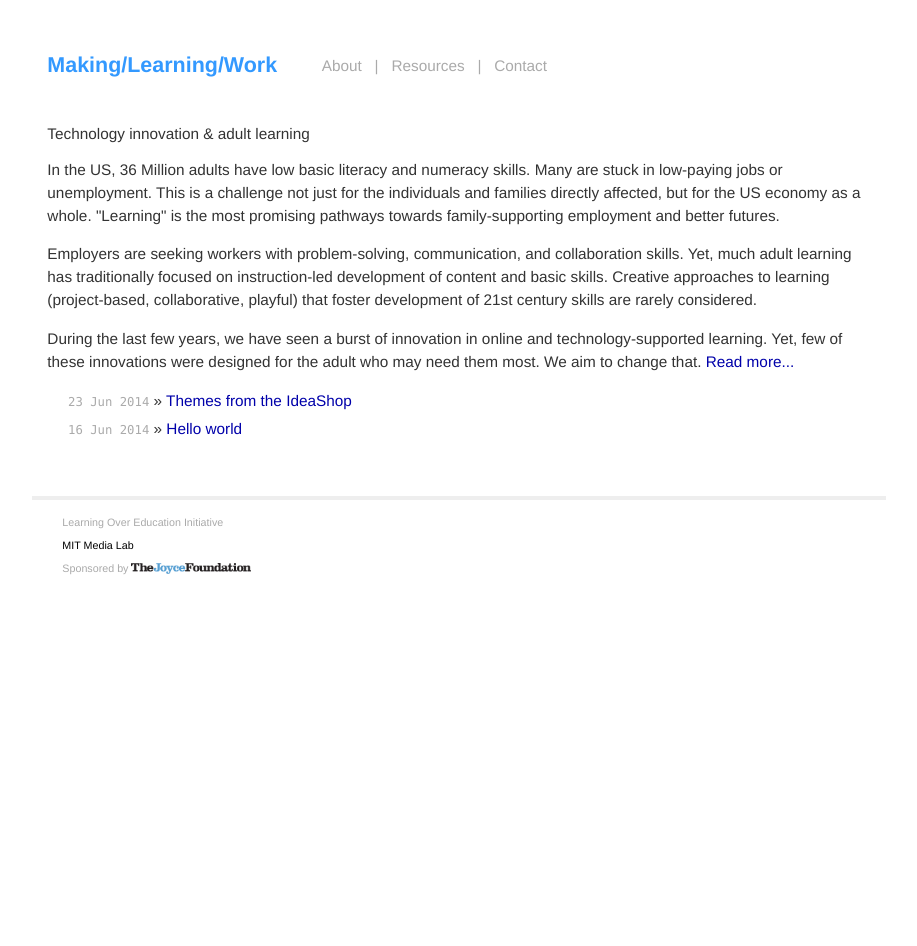
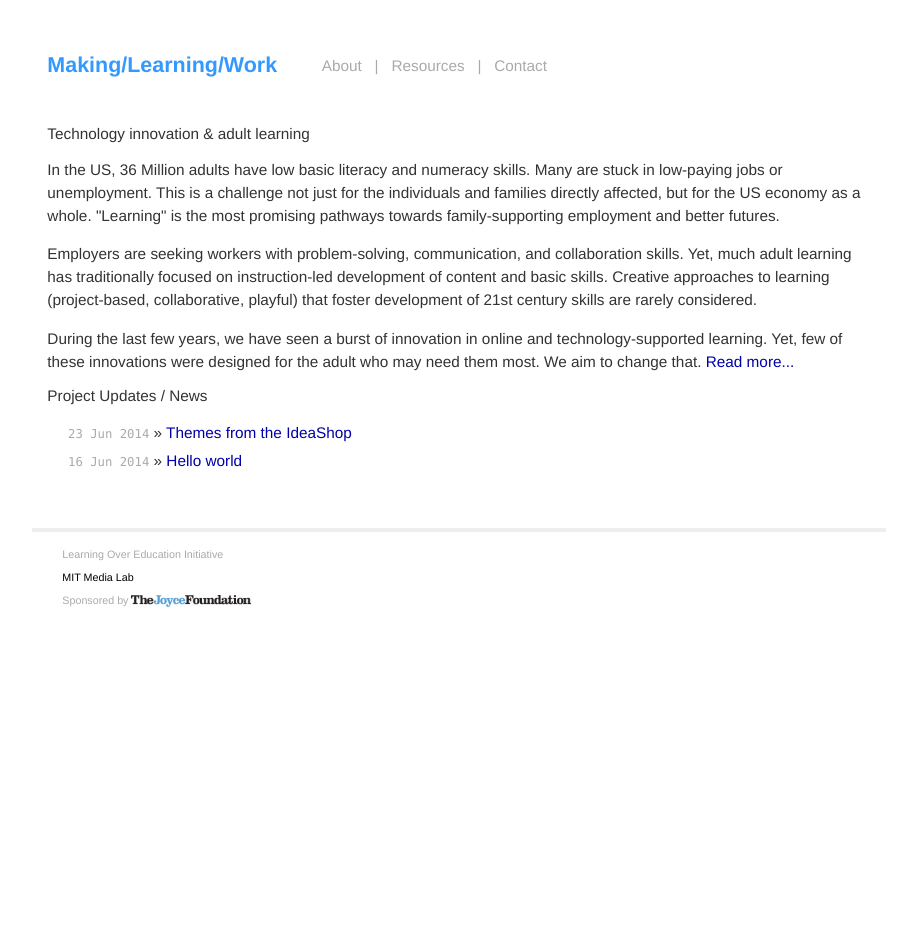
Before and after one commit to mitmedialab/mlw.media.mit.edu, a Jekyll site: the page built from index.html, in a window 1280 px wide. Shown: the whole page, without its empty margins (181-1098 px from the left). Built offline with Jekyll 4.4.1, drawn with Linux system fonts in a browser that asks for light colours; nearby versions of some CDN libraries; Markdown is read by kramdown in place of the engine named in the settings.

```diff
--- a/index.html
+++ b/index.html
@@ -9,7 +9,7 @@
   <p>Employers are seeking workers with problem-solving, communication, and collaboration skills. Yet, much adult learning has traditionally focused on instruction-led development of content and basic skills. Creative approaches to learning (project-based, collaborative, playful) that foster development of 21st century skills are rarely considered.</p>
   <p>During the last few years, we have seen a burst of innovation in online and technology-supported learning. Yet, few of these innovations were designed for the adult who may need them most. We aim to change that. <a href="about.html">Read more... </a>
   </p>
-  <h1></h1>
+  <h1>Project Updates / News</h1>
   <ul class="posts">
     {% for post in site.posts %}
     	{% if post.categories contains 'updates' %}
```
